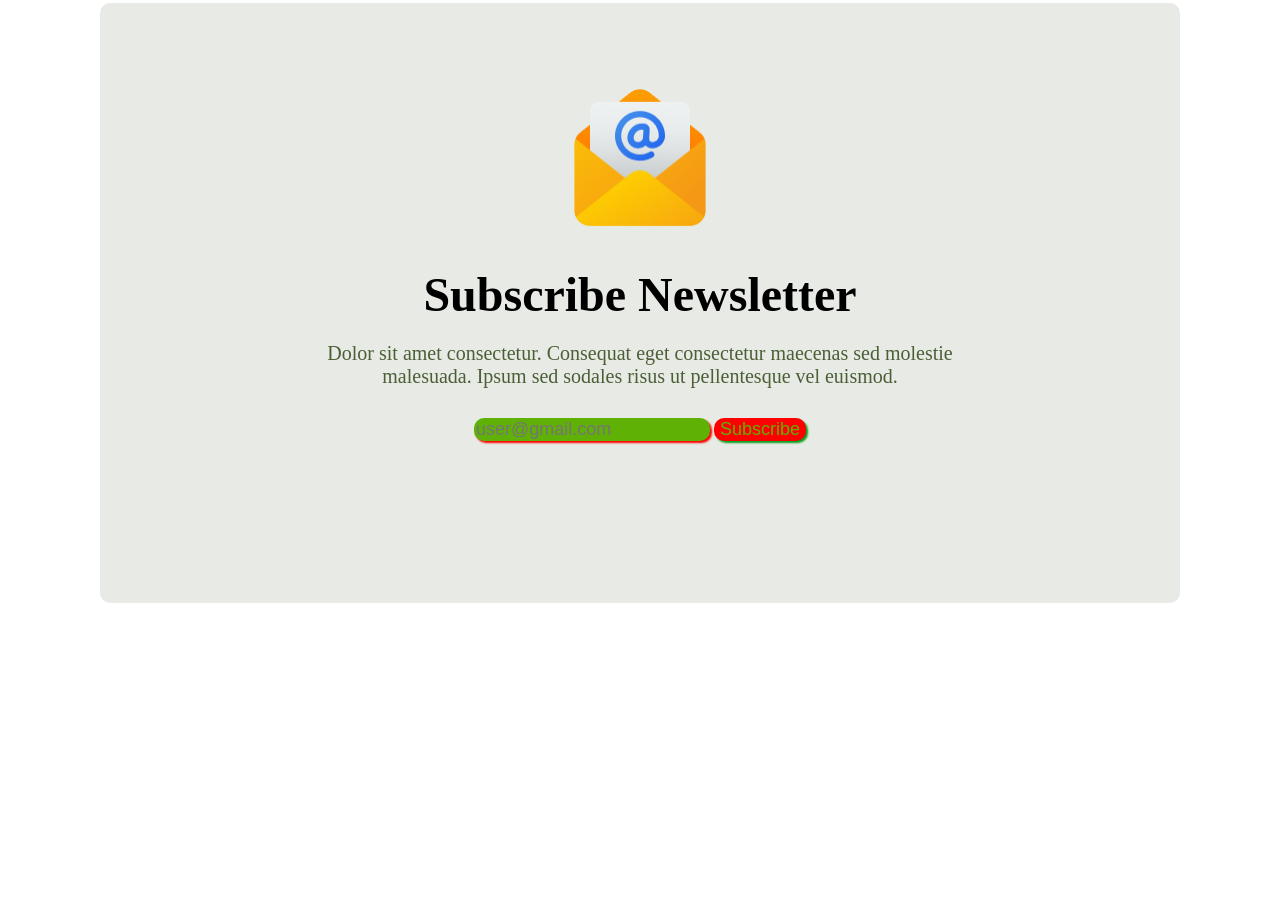
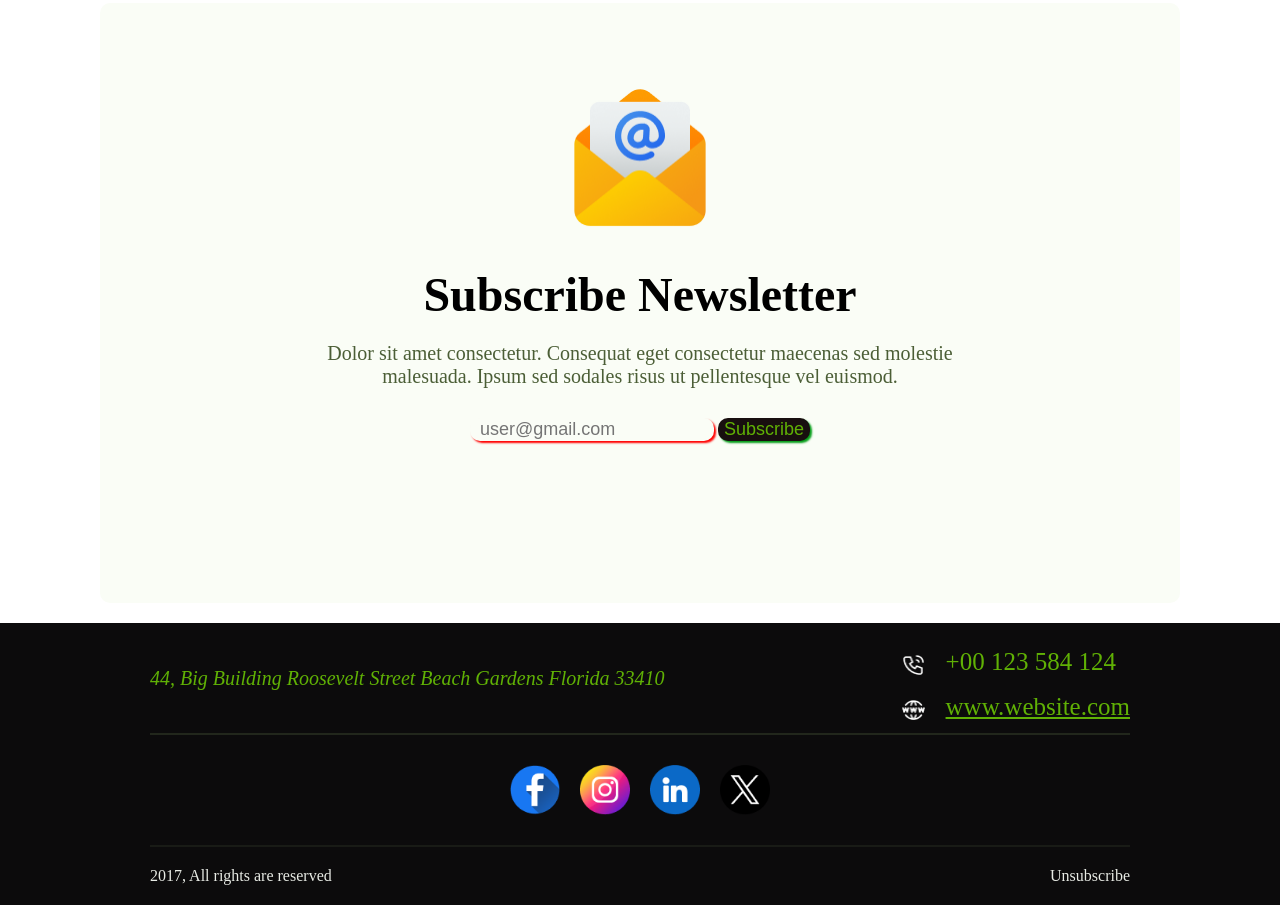
Before and after one commit to 46580sojol/new-year-offer-repo, a plain HTML site: page index.html in a window 1280 px wide. Shown: the part 5242-6147 px from the top of the page. Before the commit the page ends 5865 px from the top, so only its background shows below. Drawn offline with Linux system fonts and the light colour scheme.

Commit message:
added footer design

```diff
--- a/index.html
+++ b/index.html
@@ -8,6 +8,7 @@
 <link rel="preconnect" href="https://fonts.gstatic.com" crossorigin>
 <link href="https://fonts.googleapis.com/css2?family=Inter:ital,opsz,wght@0,14..32,100..900;1,14..32,100..900&display=swap" rel="stylesheet">
 <link rel="stylesheet" href="styles/offer.css">
+<script src="https://kit.fontawesome.com/195b2c43e9.js" crossorigin="anonymous"></script>
 </head>
 <body>
     <header class="banner">
@@ -138,7 +139,41 @@
 
 
     </main>
-    <footer>
+    <footer class="foot">
+        <div class="last">
+          <address class="add-ress">44, Big Building Roosevelt Street
+           Beach Gardens Florida 33410</address>
+
+          <div>
+            <div class="icon-web">
+                <img src="icons/Call.png" alt="">
+                 <p class="contact"> +00 123 584 124</p>
+            </div>
+
+             <div class="icon-web">
+                <img src="icons/Website.png" alt="">
+                 <a class="contact" href="">   www.website.com</a>
+
+             </div>
+
+          </div>
+
+
+        </div>
+
+        <div class="icon">
+
+            <img src="icons/Facebook.png" alt="">
+            <img src="icons/Instagram.png" alt="">
+            <img src="icons/Linkedin.png" alt="">
+            <img src="icons/Twitter.png" alt="">
+
+          </div>
+          <div class="rights">
+            <p class="right"> 2017, All rights are reserved </p>
+            <p class="right">Unsubscribe</p>
+          </div>
+
 
     </footer>
 
--- a/styles/offer.css
+++ b/styles/offer.css
@@ -363,7 +363,7 @@ text-align: center;
   height: 600px;
 margin: 20px 100px;
 text-align: center;
-background-color: #e8ebe5;
+background-color: #fafdf6;
 border-radius: 10px ;
 
 }
@@ -388,12 +388,13 @@ border-radius: 10px ;
 
 }
 input[type=text]{
-  background-color: #60b105;
+  background-color: #0c0b0c;
   font-size: large;
   border-radius: 10px;
+  background: transparent;
   color: red;
   border: none;
-  /* padding-top: 20px; */
+  padding-left: 10px;
   margin-top: 10px ;
   box-shadow: 2px 2px 2px red;
 
@@ -401,10 +402,67 @@ input[type=text]{
 .btn-end{
   border-radius: 10px;
 font-size: large;
-background-color: red;
+background-color: rgb(24, 15, 15);
 color: #60b105;
 border: none;
   /* padding-top: 20px; */
   box-shadow: 2px 2px 2px rgb(6, 158, 26);
 
 }
+/* footer design  */
+.foot{
+  background-color: #0c0b0c;
+}
+.last{
+  display: flex;
+  align-items: center;
+  justify-content:space-between;
+  padding: 10px 150px;
+  color: #e8ebe5;
+
+}
+.add-ress{
+  color: #60b105;
+  font-size: 20px;
+}
+.icon-web{
+  display: flex;
+}
+.icon-web>img{
+  width: 25px;
+  height: 25px;
+  padding-right: 20px;
+  padding-top: 20px;
+}
+.icon-web> .contact{
+  color: #60b105;
+  /* background-color: #c6dab1; */
+  font-size: 25px;
+  padding-top: 15px;
+}
+.icon{
+  display: flex;
+  align-items: center;
+  justify-content:center;
+  gap: 20px;
+  padding: 30px;
+  border-top:2px solid #22271c;
+  border-bottom:2px solid #191b16 ;
+  margin:0px 150px;
+
+
+}
+.icon>img{
+  width: 50px;
+  height: 50px;
+
+}
+.rights{
+  display: flex;
+  align-items: center;
+  justify-content: space-between;
+  padding: 20px 150px;
+}
+.right{
+  color: #e8ebe5;
+}
```
